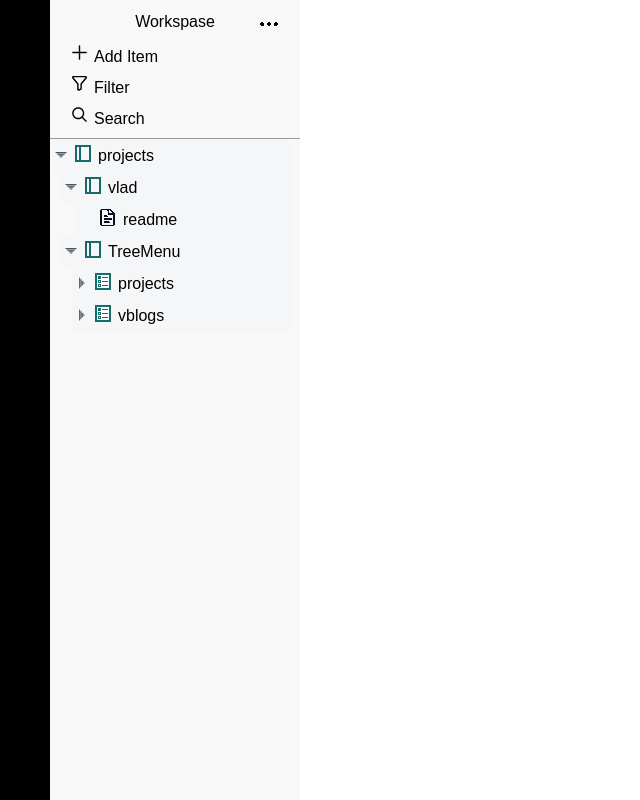
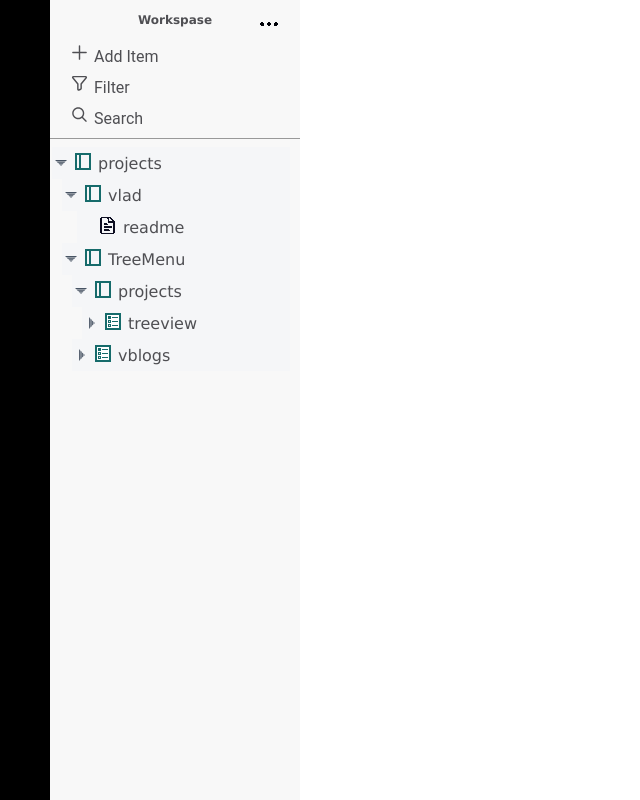
Before and after one commit to Vladimir-Novick/React-Tree-Menu, a React (Create React App) app: page / in a window 1280 px wide. Shown: the whole page, without its empty margins (0-640 px from the left). Built offline with nearby package versions, Linux system fonts and the light colour scheme.

Commit message:
changing css style

```diff
--- a/src/App.css
+++ b/src/App.css
@@ -1,5 +1,8 @@
 .App {
   text-align: left;
+  color: rgb(79, 79, 83);
+  font-family: Verdana,  Tahoma, sans-serif, sans-serif;
+  font-weight: 400;
 }
 
 .App-logo {
@@ -24,8 +27,10 @@
 }
 
 .svgMenu {
-  margin-right: 5px;
+
   cursor:pointer;
+  padding-left: 10px;
+  padding-right:5px;
 }
 
 .divTable{
@@ -36,15 +41,12 @@
 }
 .divTableRow {
 	display: table-row;
+  height: 30px;
 }
 .divTableHeading {
 	display: table-header-group;
 }
-.divTableCell{
-	display: table-cell;
-	padding: 3px 20px;
-  padding-bottom: 5px;
-}
+
 
 .divTableCell:hover {
   background: #e5e9ef;
@@ -57,11 +59,34 @@
   padding-bottom: 5px;
 }
 
+.divTableCell {
+display: table-cell;
+padding: 3px 10px;
+
+height: 19px;
+width:100% !important;
+max-width: 100%;
+line-height:22px;
+margin-top:5px;
+cursor: pointer !important;
+font-family: Roboto, sans-serif;
+font-size: 16px;
+font-stretch: 100%;
+font-style: normal;
+font-variant-caps: normal;
+font-variant-east-asian: normal;
+font-variant-ligatures: normal;
+font-variant-numeric: normal;
+font-weight: 400;
+}
+
 .divTableCellTitle {
 	display: table-cell;
 	padding: 3px 10px;
   text-align: center;
   padding-bottom: 5px;
+  font-weight: 600;
+  font-size: 12px;
 }
 .divTableHeading {
 	display: table-header-group;
--- a/src/common/styleComponent.js
+++ b/src/common/styleComponent.js
@@ -18,6 +18,7 @@ background-color:transparent;
 
 export const StyledTreeExplorer = styled.div`
   width: 100%;
+  height:100%;
   max-width: 100%;
   margin: 0px left;
   margin-left:40px;
@@ -43,28 +44,21 @@ width: 100%;
 height: 30px;
 text-align: center;
 line-height:1.5;
+font-weight: bold;
 `;
 
 
 
 
 
-export const spanMenuItem = styled.span`
-display:flex;
-width: 100%;
-height: 30px;
-padding-left: 20px;
-font-size: 1em;
-font-family:"Roboto", helvetica, arial, sans-serif;
-line-height:1.5;
-cursor: pointer;
-`;
+
 
 export const TreeWrapper = styled.div`
   width: 250px;
   height:100%;
   background-color:rgb(248, 248, 248);
-  position: fixed;
+  padding-top:8px;
+  position: relative;
   overflow-y:scroll;
   overflow-x : hidden;
 `;
--- a/src/components/LeftBar/LeftBarNode.js
+++ b/src/components/LeftBar/LeftBarNode.js
@@ -1,7 +1,7 @@
 import styled from 'styled-components';
 
 
-const StyleLeftBarExplorer = styled.div`
+export const StyleLeftBarExplorer = styled.div`
 height: 100%;
 width: 50px;
 background-color:black;
--- a/src/components/TaskPanel/TreeExplorer.js
+++ b/src/components/TaskPanel/TreeExplorer.js
@@ -1,9 +1,24 @@
 import React, { Component } from 'react';
 import styled from 'styled-components';
-import {ItemActioMenu,StyledTreeExplorer,ActionTreePanel,spanMenuItem,TreeWrapper,spanMenuTitle} from '../../common/styleComponent'
+import {ItemActioMenu,StyledTreeExplorer,ActionTreePanel,TreeWrapper,spanMenuTitle} from '../../common/styleComponent'
 import ic_action_menu from './img/action_icon.gif';
 import Tree from './Tree';
 
+const spanMenuItem = styled.div`
+display:flex;
+width: 250px !important;
+height: 30px;
+padding-left: 20px;
+font-size: 1.5em;
+font-family: Verdana,  Tahoma, sans-serif, sans-serif;
+line-height:1.5;
+max-width: 100%;
+cursor: pointer;
+&:hover {
+    background: #e5e9ef;
+    color:#499ed2;
+  }
+`;
 
 
 
@@ -44,15 +59,16 @@ export default class TreeExplorer extends Component {
 <div class="divTableRow">
 <div class="divTableCell">
 
+
+
 <svg viewBox="0 0 20 20" fill="currentColor" width="19" height="19" role="img" aria-hidden="true"  class='svgMenu'>
 
 <path d="M10.75 3C10.75 2.58579 10.4142 2.25 10 2.25C9.58579 2.25 9.25 2.58579 9.25 3V9.25H3C2.58579 9.25 2.25 9.58579 2.25 10C2.25 10.4142 2.58579 10.75 3 10.75H9.25V17C9.25 17.4142 9.58579 17.75 10 17.75C10.4142 17.75 10.75 17.4142 10.75 17V10.75H17C17.4142 10.75 17.75 10.4142 17.75 10C17.75 9.58579 17.4142 9.25 17 9.25H10.75V3Z" fill="currentColor" fill-rule="evenodd" clip-rule="evenodd"></path>
 
   </svg>
 
-<spanMenuItem role="button" >
+
               Add Item
-          </spanMenuItem>
 
 
 
@@ -69,15 +85,16 @@ aria-hidden="true" class='svgMenu'>
   <path d="M17.8571 2.87669C18.107 3.41157 18.0246 4.04275 17.6457 4.49555L12.4892 10.6589V15.3856C12.4892 16.0185 12.097 16.5852 11.5048 16.8082L9.56669 17.5381C9.09976 17.7139 8.57627 17.6494 8.16598 17.3655C7.75569 17.0816 7.51084 16.6144 7.51084 16.1155V10.6589L2.35425 4.49555C1.97542 4.04275 1.89302 3.41157 2.14291 2.87669C2.39279 2.34182 2.92977 2 3.52013 2H16.4799C17.0702 2 17.6072 2.34182 17.8571 2.87669ZM16.4799 3.52012H3.52013L8.91611 9.96964C8.99036 10.0584 9.03096 10.1698 9.03096 10.2848V16.1155L10.969 15.3856V10.2848C10.969 10.1698 11.0096 10.0584 11.0839 9.96964L16.4799 3.52012Z" fill="currentColor" fill-rule="evenodd" clip-rule="evenodd">
     </path>
 </svg>
-<spanMenuItem role="button" >
+
               Filter
-          </spanMenuItem>
 
 
 
 
 
-</div>
+
+</div >
+
 </div>
 
 <div class="divTableRow">
@@ -89,9 +106,8 @@ aria-hidden="true" class='svgMenu'>
      </path>
      </svg>
 
-<spanMenuItem role="button" >
+
              Search
-          </spanMenuItem>
 
 
 
--- a/src/components/TaskPanel/TreeNode.js
+++ b/src/components/TaskPanel/TreeNode.js
@@ -74,7 +74,7 @@ const ItemIcon = styled.img`
 width: 19px;
 height: 22px;
 align-items: center;
-backgrownd-color:transparent;
+background-color:transparent;
 `;
 
 
@@ -83,7 +83,7 @@ display:block;
 width: 16px;
 height: 16px;
 align-items: center;
-backgrownd-color:transparent;
+background-color:transparent;
 `;
 
 
--- a/src/components/TaskPanel/dataTree.js
+++ b/src/components/TaskPanel/dataTree.js
@@ -26,16 +26,19 @@ export const data = {
     '/projects/TreeMenu/projects': {
       path: '/projects/TreeMenu/projects',
       type: 'group',
+      isOpen:true,
       children: ['/projects/TreeMenu/projects/treeview'],
     },
     '/projects/TreeMenu/projects/treeview': {
       path: '/projects/TreeMenu/projects/treeview',
       type: 'group',
+      isOpen:false,
       children: [],
     },
     '/projects/TreeMenu/vblogs': {
       path: '/projects/TreeMenu/vblogs',
       type: 'group',
+      isOpen:false,
       children: [],
     },
   };
```
